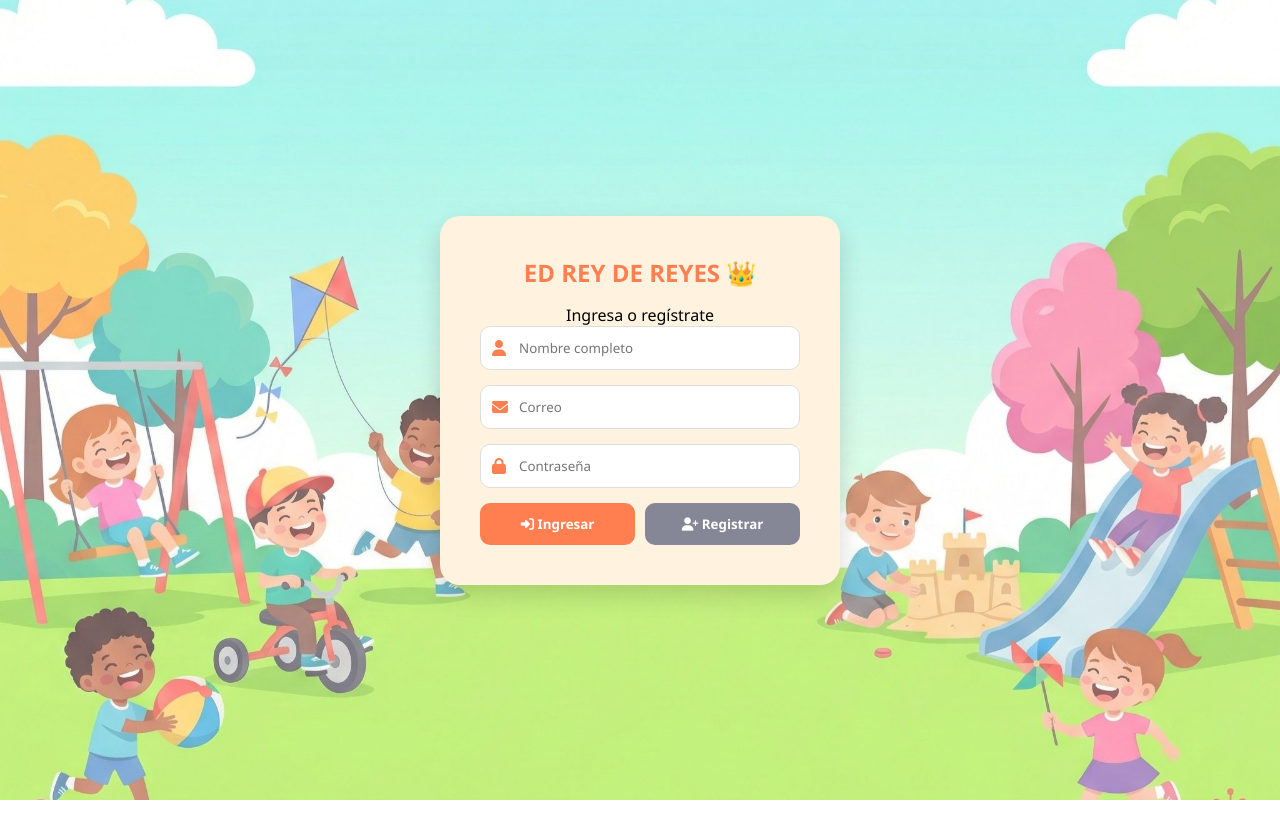
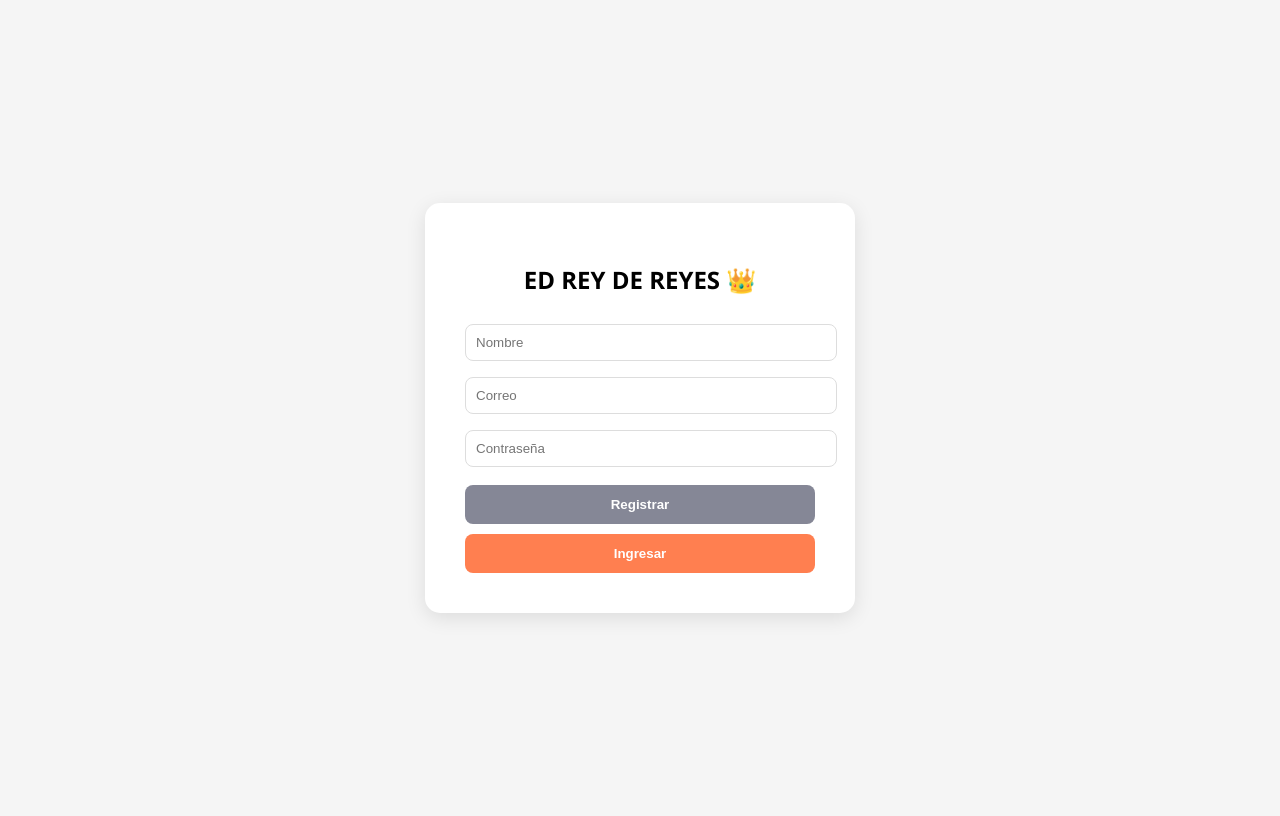
Before and after one commit to jesuscodi/ED-ASISTENCIA, a plain HTML site: page index.html in a window 1280 px wide. Drawn offline with Linux system fonts and the light colour scheme.

Commit message:
Update index.html

```diff
--- a/index.html
+++ b/index.html
@@ -2,90 +2,44 @@
 <html lang="es">
 <head>
 <meta charset="UTF-8">
-<meta name="viewport" content="width=device-width, initial-scale=1.0">
-<title>REY DE REYES</title>
+<title>Login</title>
 
 <link href="https://cdnjs.cloudflare.com/ajax/libs/font-awesome/6.4.0/css/all.min.css" rel="stylesheet">
 
 <style>
 
-*{
-margin:0;
-padding:0;
-box-sizing:border-box;
+body{
 font-family:Segoe UI;
-}
-
-body{
-min-height:100vh;
 display:flex;
 justify-content:center;
 align-items:center;
-background:url('img/fondo-ninos.jpg') center/cover no-repeat;
-position:relative;
-}
-
-body::before{
-content:"";
-position:absolute;
-inset:0;
-background:rgba(255,255,255,0.3);
-}
-
-.login-wrapper{
-position:relative;
-z-index:1;
-width:100%;
-display:flex;
-justify-content:center;
+height:100vh;
+background:#f5f5f5;
 }
 
 .login-container{
-background:#fff3e0;
+background:white;
 padding:40px;
-border-radius:20px;
-width:100%;
-max-width:400px;
-box-shadow:0 10px 25px rgba(0,0,0,.15);
+border-radius:15px;
+box-shadow:0 5px 20px rgba(0,0,0,.1);
+width:350px;
 text-align:center;
-}
-
-h2{
-color:#ff7f50;
-margin-bottom:15px;
-}
-
-.input-group{
-position:relative;
-margin-bottom:15px;
-}
-
-.input-group i{
-position:absolute;
-left:12px;
-top:50%;
-transform:translateY(-50%);
-color:#ff7f50;
 }
 
 input{
 width:100%;
-padding:12px 12px 12px 38px;
-border-radius:10px;
+padding:10px;
+margin:8px 0;
+border-radius:8px;
 border:1px solid #ddd;
 }
 
-.botones{
-display:flex;
-gap:10px;
-margin-top:15px;
-}
-
 button{
-flex:1;
+width:100%;
 padding:12px;
+margin-top:10px;
 border:none;
-border-radius:10px;
+border-radius:8px;
 cursor:pointer;
 font-weight:bold;
 }
@@ -106,42 +60,22 @@ color:white;
 
 <body>
 
-<div class="login-wrapper">
 <div class="login-container">
 
 <h2>ED REY DE REYES 👑</h2>
 
-<p>Ingresa o regístrate</p>
+<input type="text" id="nombre" placeholder="Nombre">
 
-<div class="input-group">
-<i class="fa fa-user"></i>
-<input type="text" id="nombre" placeholder="Nombre completo">
+<input type="email" id="email" placeholder="Correo">
+
+<input type="password" id="password" placeholder="Contraseña">
+
+<button id="btnRegistro">Registrar</button>
+<button id="btnLogin">Ingresar</button>
+
 </div>
 
-<div class="input-group">
-<i class="fa fa-envelope"></i>
-<input type="email" id="email" placeholder="Correo">
-</div>
-
-<div class="input-group">
-<i class="fa fa-lock"></i>
-<input type="password" id="password" placeholder="Contraseña">
-</div>
-
-<div class="botones">
-<button id="btnLogin">
-<i class="fa fa-sign-in-alt"></i> Ingresar
-</button>
-
-<button id="btnRegistro">
-<i class="fa fa-user-plus"></i> Registrar
-</button>
-</div>
-
-</div>
-</div>
-
-<script type="module" src="login.js"></script>
+<script src="login.js"></script>
 
 </body>
 </html>
```
